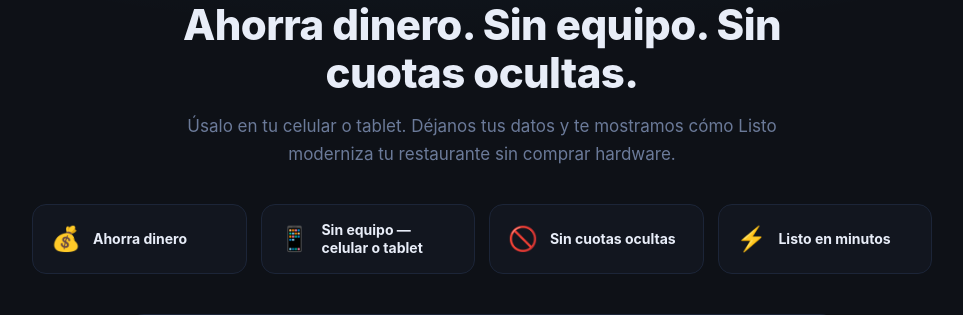
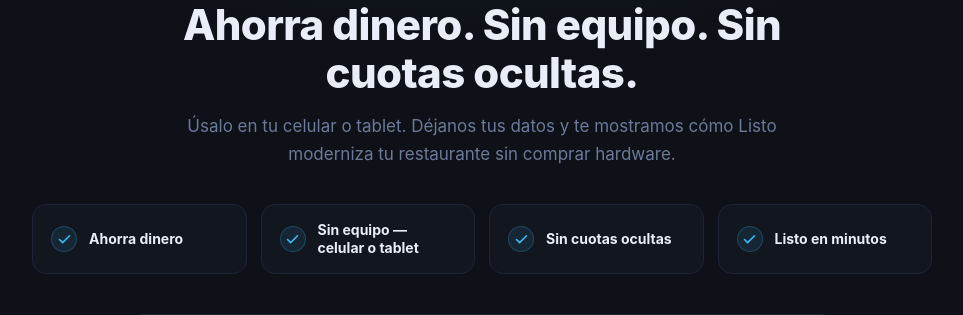
Before and after one commit to derod/listorestaurantsoftware, a FastAPI app: page / in a window 1280 px wide. Shown: the part 3354-3669 px from the top of the page, without its empty margins (158-1121 px from the left). Run offline with FastAPI, Linux system fonts and the light colour scheme; parts of the project's set-up code (start-up, migrations or seed data) failed here and were passed over.

Commit message:
style(landing): reemplazar emojis de beneficios por checkmarks SVG
Look más profesional y coherente con los íconos de línea del sitio.

Co-Authored-By: Claude Opus 4.8 <noreply@anthropic.com>

```diff
--- a/restaurant_kds_project/app/templates/landing.html
+++ b/restaurant_kds_project/app/templates/landing.html
@@ -583,7 +583,26 @@
       border: 1px solid var(--border);
       border-radius: var(--radius);
     }
-    .benefit .b-ico { font-size: 24px; line-height: 1; flex-shrink: 0; }
+    .benefit .b-ico {
+      flex-shrink: 0;
+      width: 26px;
+      height: 26px;
+      display: flex;
+      align-items: center;
+      justify-content: center;
+      border-radius: 999px;
+      background: rgba(56, 189, 248, 0.10);
+      border: 1px solid rgba(56, 189, 248, 0.22);
+    }
+    .benefit .b-ico svg {
+      width: 15px;
+      height: 15px;
+      stroke: var(--accent);
+      fill: none;
+      stroke-width: 2.5;
+      stroke-linecap: round;
+      stroke-linejoin: round;
+    }
     .benefit .b-txt { font-size: 14px; font-weight: 700; color: var(--text); line-height: 1.3; }
 
     .contact-form {
@@ -1435,10 +1454,10 @@
       </div>
 
       <div class="benefit-row">
-        <div class="benefit"><span class="b-ico">💰</span><span class="b-txt" data-i18n="c_b1">Ahorra dinero</span></div>
-        <div class="benefit"><span class="b-ico">📱</span><span class="b-txt" data-i18n="c_b2">Sin equipo — celular o tablet</span></div>
-        <div class="benefit"><span class="b-ico">🚫</span><span class="b-txt" data-i18n="c_b3">Sin cuotas ocultas</span></div>
-        <div class="benefit"><span class="b-ico">⚡</span><span class="b-txt" data-i18n="c_b4">Listo en minutos</span></div>
+        <div class="benefit"><span class="b-ico"><svg viewBox="0 0 24 24" aria-hidden="true"><path d="M20 6L9 17l-5-5"/></svg></span><span class="b-txt" data-i18n="c_b1">Ahorra dinero</span></div>
+        <div class="benefit"><span class="b-ico"><svg viewBox="0 0 24 24" aria-hidden="true"><path d="M20 6L9 17l-5-5"/></svg></span><span class="b-txt" data-i18n="c_b2">Sin equipo — celular o tablet</span></div>
+        <div class="benefit"><span class="b-ico"><svg viewBox="0 0 24 24" aria-hidden="true"><path d="M20 6L9 17l-5-5"/></svg></span><span class="b-txt" data-i18n="c_b3">Sin cuotas ocultas</span></div>
+        <div class="benefit"><span class="b-ico"><svg viewBox="0 0 24 24" aria-hidden="true"><path d="M20 6L9 17l-5-5"/></svg></span><span class="b-txt" data-i18n="c_b4">Listo en minutos</span></div>
       </div>
 
       <form class="contact-form" id="contactForm" autocomplete="on">
```
